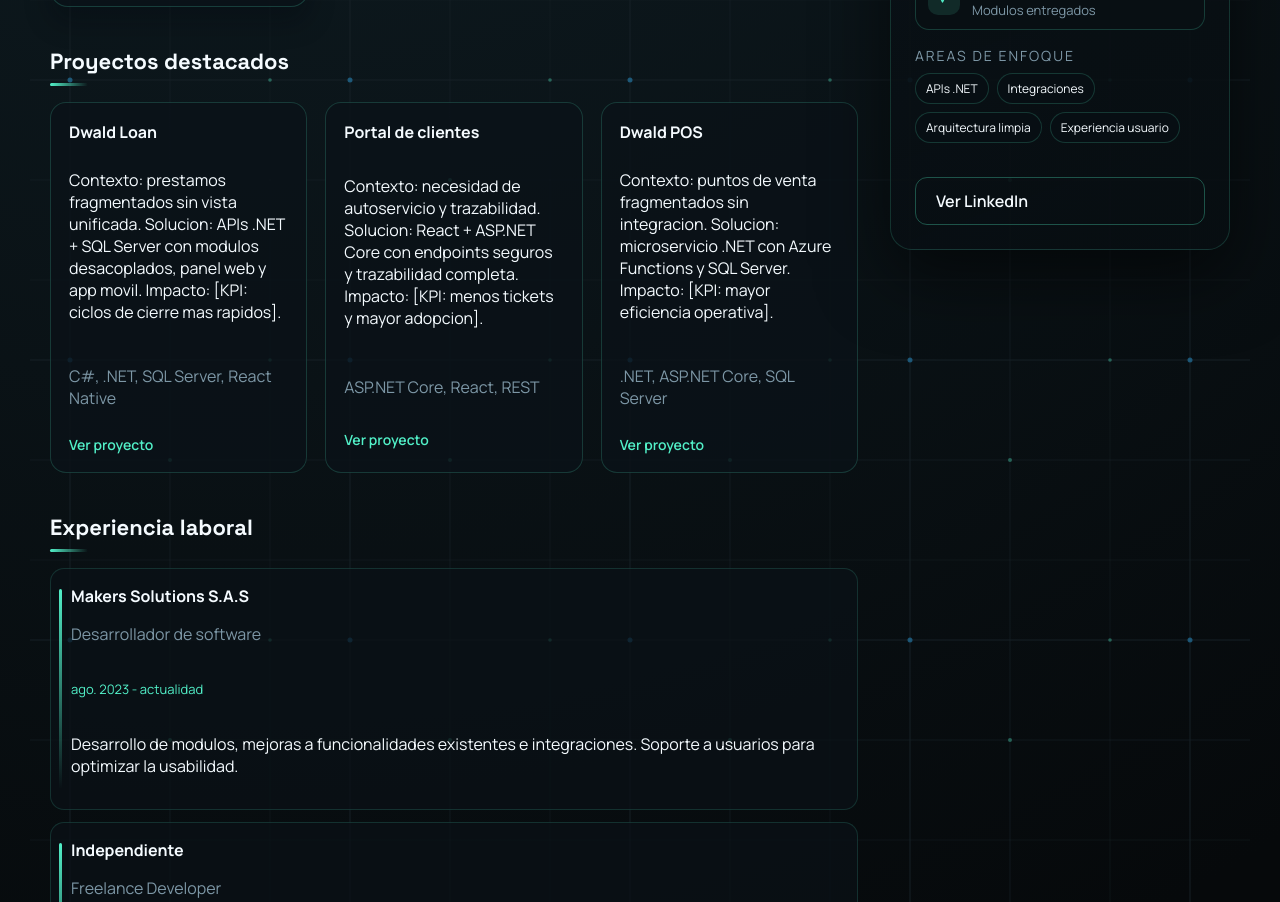
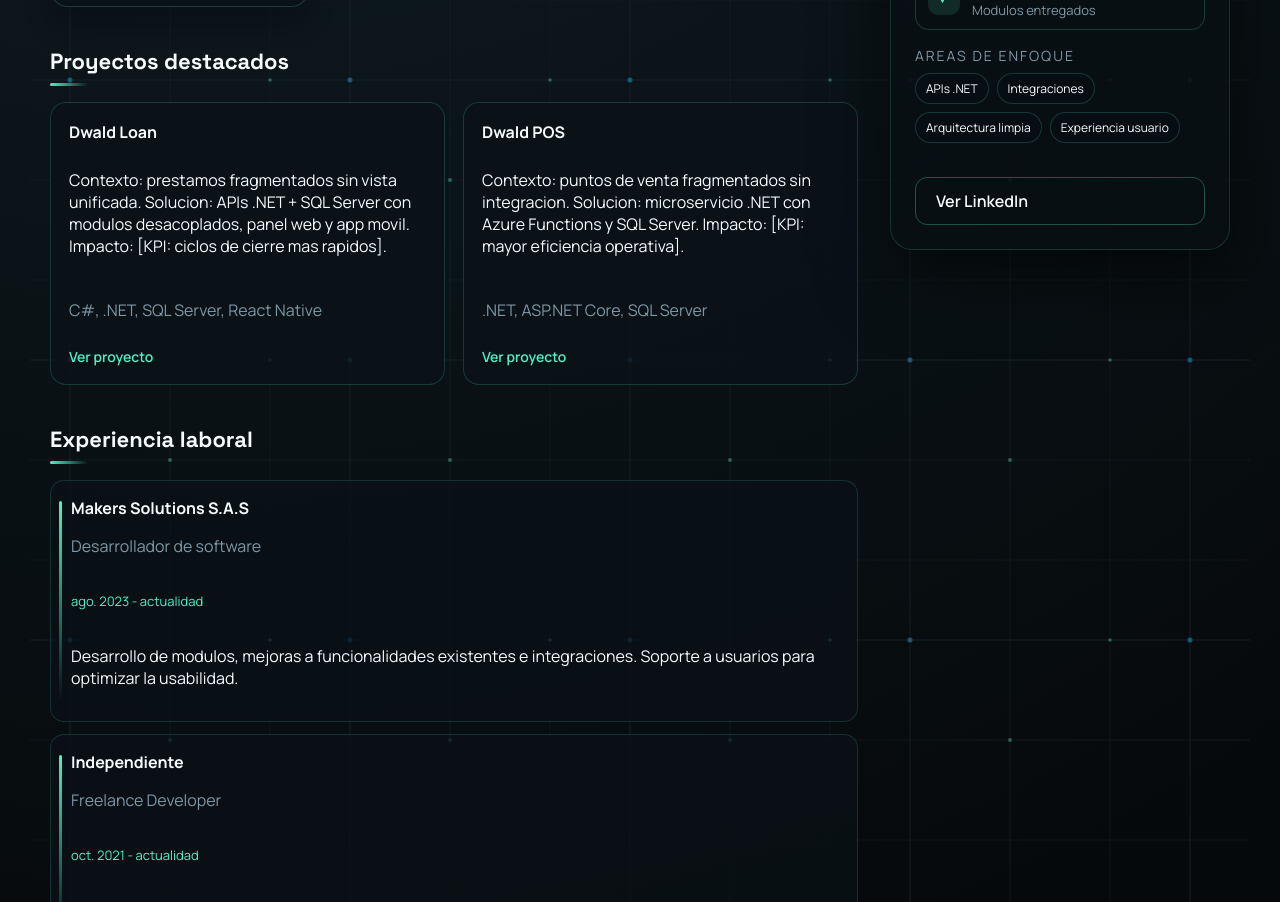
Before and after one commit to DannyBernard/Myportafolio, a React (Vite) app: page / in a window 1280 px wide. Shown: the part 1080-1982 px from the top of the page. Built offline with nearby package versions, Linux system fonts and the light colour scheme.

Commit message:
Update translations

```diff
--- a/src/data/translations.js
+++ b/src/data/translations.js
@@ -68,13 +68,6 @@ export const translations = {
         description:
           "Contexto: prestamos fragmentados sin vista unificada. Solucion: APIs .NET + SQL Server con modulos desacoplados, panel web y app movil. Impacto: [KPI: ciclos de cierre mas rapidos].",
         tech: "C#, .NET, SQL Server, React Native",
-      },
-      {
-        title: "Portal de clientes",
-        description:
-          "Contexto: necesidad de autoservicio y trazabilidad. Solucion: React + ASP.NET Core con endpoints seguros y trazabilidad completa. Impacto: [KPI: menos tickets y mayor adopcion].",
-        tech: "ASP.NET Core, React, REST",
-        link: "https://example.com"
       },
       {
         title: "Dwald POS",
@@ -203,13 +196,6 @@ export const translations = {
         tech: "C#, .NET, SQL Server, React Native",
       },
       {
-        title: "Customer portal",
-        description:
-          "Context: need for self-service and tracking. Solution: React + ASP.NET Core with secure endpoints and full traceability. Impact: [KPI: fewer tickets, higher adoption].",
-        tech: "ASP.NET Core, React, REST",
-        link: "https://example.com"
-      },
-      {
         title: "Dwald POS",
         description:
           "Context: fragmented point-of-sale systems without integration. Solution: .NET microservice with Azure Functions and SQL Server. Impact: [KPI: higher operational efficiency].",
```
